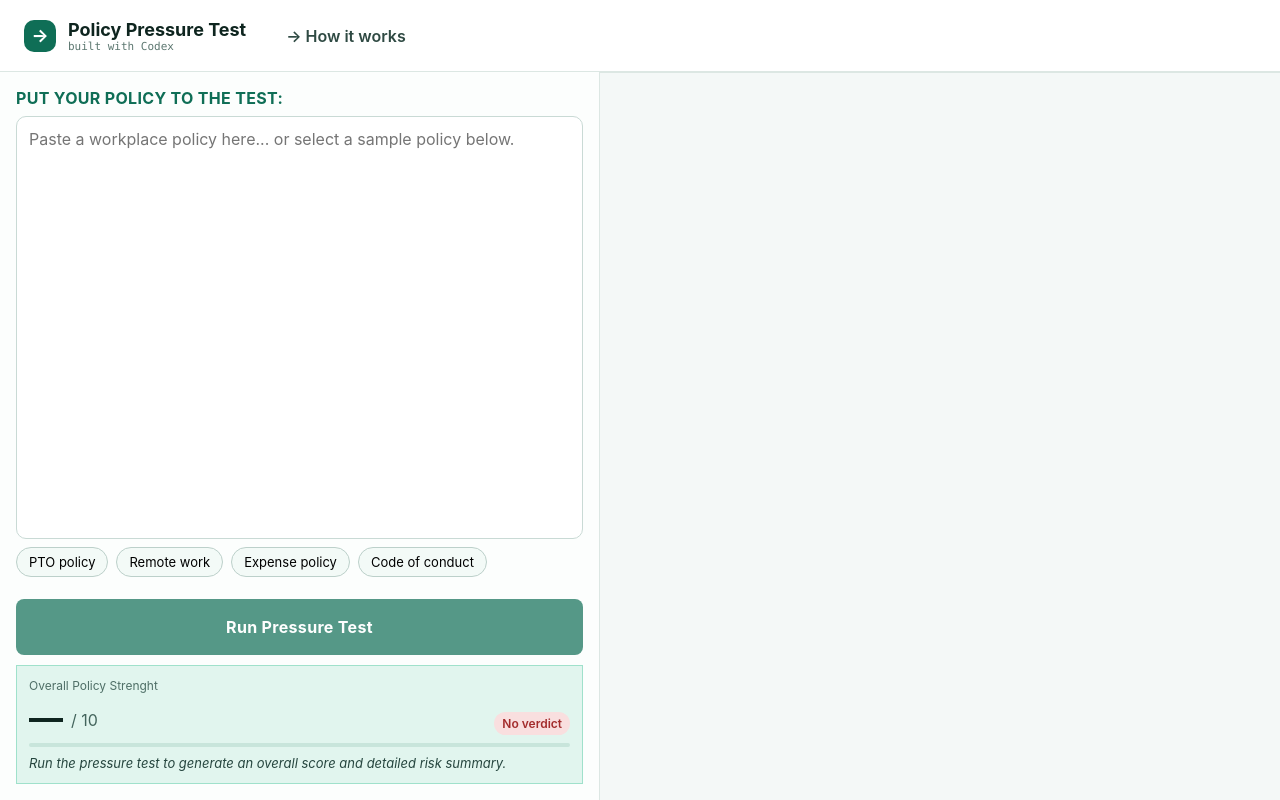
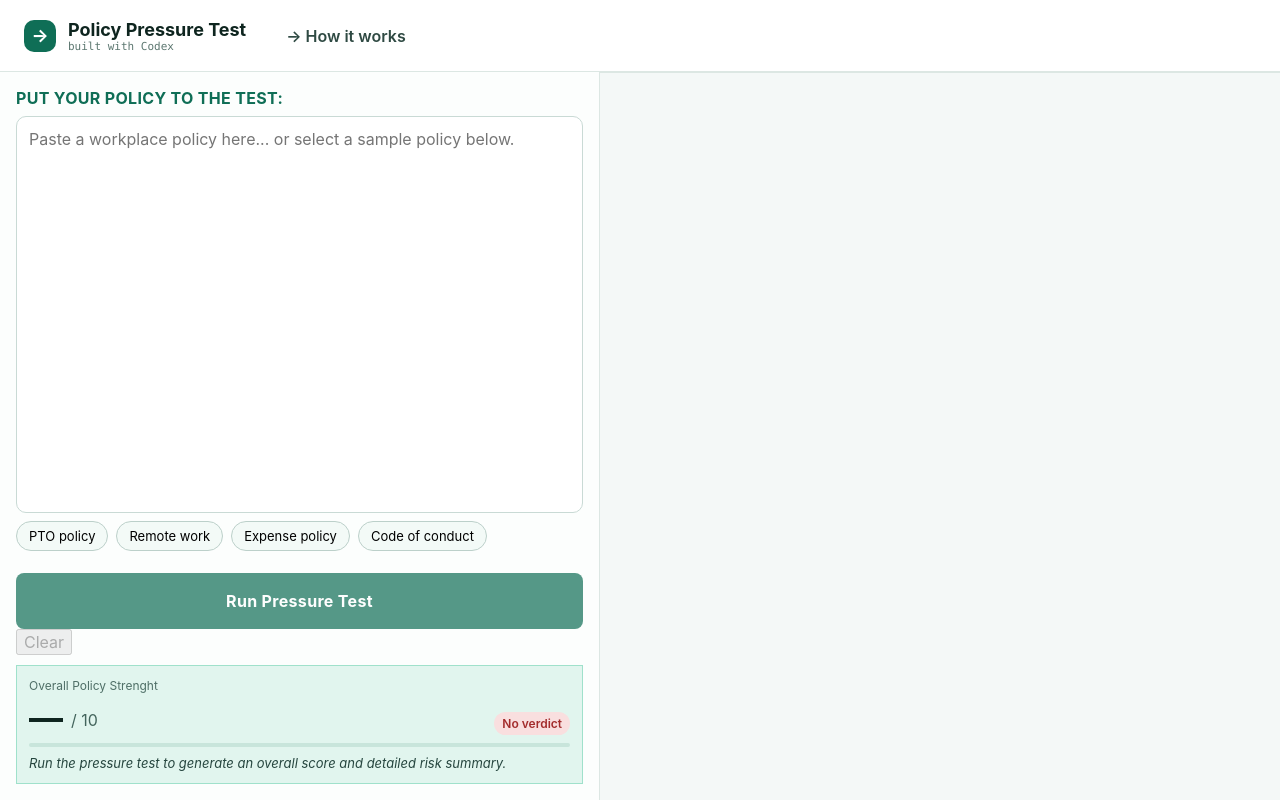
Before and after one commit to benjaparke/policy_pressuretest, a React (Vite) app: page / in a window 1280 px wide. Built offline with nearby package versions, Linux system fonts and the light colour scheme.

Commit message:
Update App.jsx

```diff
--- a/src/App.jsx
+++ b/src/App.jsx
@@ -144,7 +144,23 @@ return <div className={styles.app}>
         <textarea className={styles.textarea} value={policy} onChange={(e)=>setPolicy(e.target.value)} placeholder="Paste a workplace policy here... or select a sample policy below."/>
         <div className={styles.footerStack}>
           <div className={styles.chipsRow}>{Object.keys(examples).map((k)=><button key={k} className={styles.chip} onClick={()=>setPolicy(examples[k])}>{k}</button>)}</div>
-          <button className={styles.runBtn} disabled={loading || !policy.trim()} onClick={runTest}>Run Pressure Test</button>
+         <div className={styles.buttonRow}>
+  <button
+    className={styles.runBtn}
+    disabled={loading || !policy.trim()}
+    onClick={runTest}
+  >
+    Run Pressure Test
+  </button>
+
+  <button
+    className={styles.clearBtn}
+    onClick={clearTest}
+    disabled={!policy && !result}
+  >
+    Clear
+  </button>
+</div>
           <div className={styles.verdict}>
             <div className={styles.muted}>Overall Policy Strenght</div>
             <div className={styles.scoreRow}>
```
